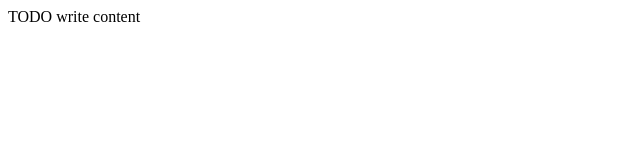
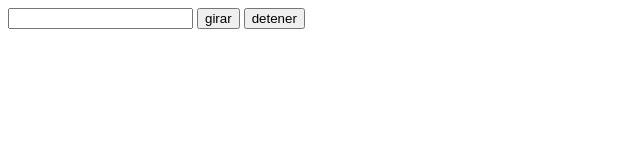
Before and after one commit to jivette/ruleta, a plain HTML site: page ruleta_web/web/index.html in a window 1280 px wide. Shown: the whole page, without its empty margins (0-640 px from the left). Drawn offline with Linux system fonts and the light colour scheme.

Commit message:
agregar botones

```diff
--- a/ruleta_web/web/index.html
+++ b/ruleta_web/web/index.html
@@ -11,6 +11,9 @@ and open the template in the editor.
         <meta name="viewport" content="width=device-width, initial-scale=1.0">
     </head>
     <body>
-        <div>TODO write content</div>
+        <input type="text" class="ruleta">
+        <input type="button" class="ruleta" value="girar">
+        <input type="button" class="ruleta" value="detener">
+    <body>
     </body>
 </html>
```
